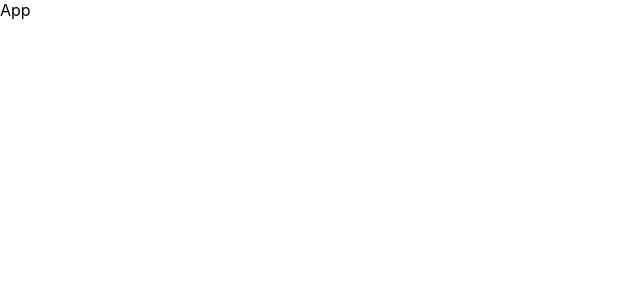
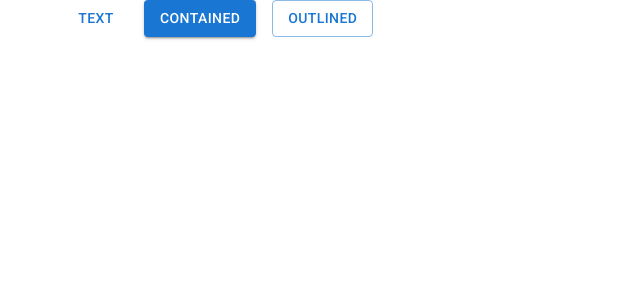
Before and after one commit to sherzodboy/you-tube, a React (Create React App) app: page / in a window 1280 px wide. Shown: the top 300 px of the page, without its empty margins (0-640 px from the left). Built offline with nearby package versions, Linux system fonts and the light colour scheme.

Commit message:
Added Container from mui library

```diff
--- a/src/components/app/app.jsx
+++ b/src/components/app/app.jsx
@@ -1,5 +1,15 @@
+import { Stack, Button, Container } from "@mui/material";
+
 const App = () => {
-  return <div>App</div>;
+  return (
+    <Container>
+      <Stack spacing={2} direction="row">
+        <Button variant="text">Text</Button>
+        <Button variant="contained">Contained</Button>
+        <Button variant="outlined">Outlined</Button>
+      </Stack>
+    </Container>
+  );
 };
 
 export default App;
```
